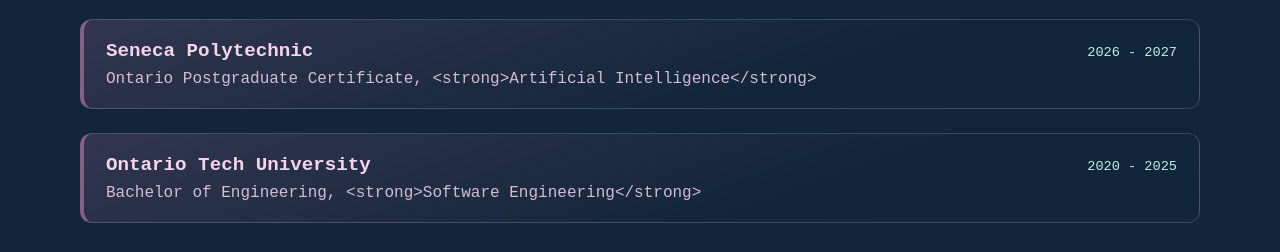
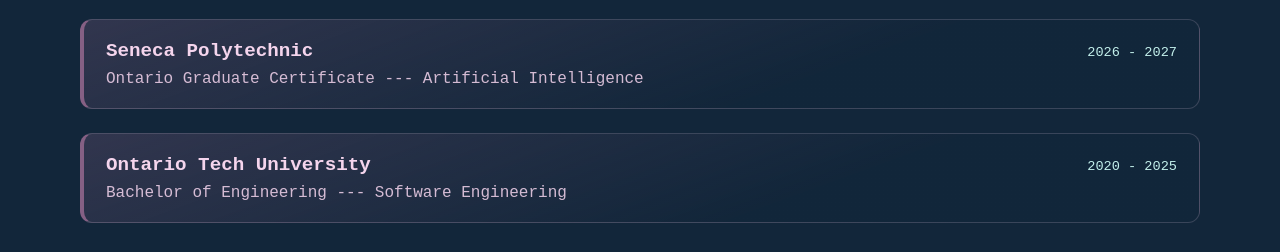
Before and after one commit to sumi2202/LaksumiSoma_Portfolio, a React (Vite) app: page / in a window 1280 px wide. Shown: the part 781-1033 px from the top of the page. Built offline with nearby package versions, Linux system fonts and the light colour scheme; no server answers; a web font is replaced by a local one.

Commit message:
Update Education.jsx

```diff
--- a/src/components/Education.jsx
+++ b/src/components/Education.jsx
@@ -1,12 +1,12 @@
 const education = [
   {
     school: "Seneca Polytechnic",
-    degree: "Ontario Postgraduate Certificate, <strong>Artificial Intelligence</strong>",
+    degree: "Ontario Graduate Certificate --- Artificial Intelligence",
     dates: "2026 - 2027",
   },
   {
     school: "Ontario Tech University",
-    degree: "Bachelor of Engineering, <strong>Software Engineering</strong>",
+    degree: "Bachelor of Engineering --- Software Engineering",
     dates: "2020 - 2025",
   }
 ];
```
